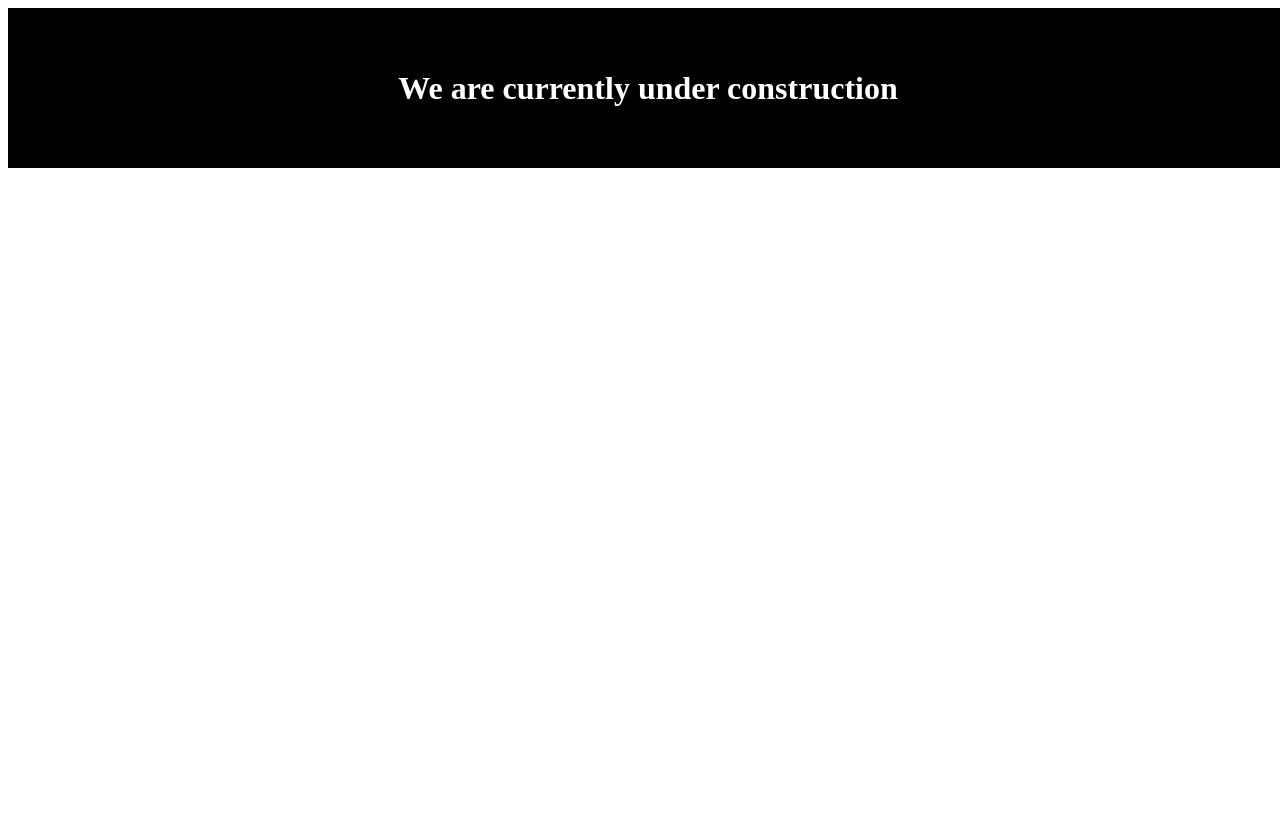
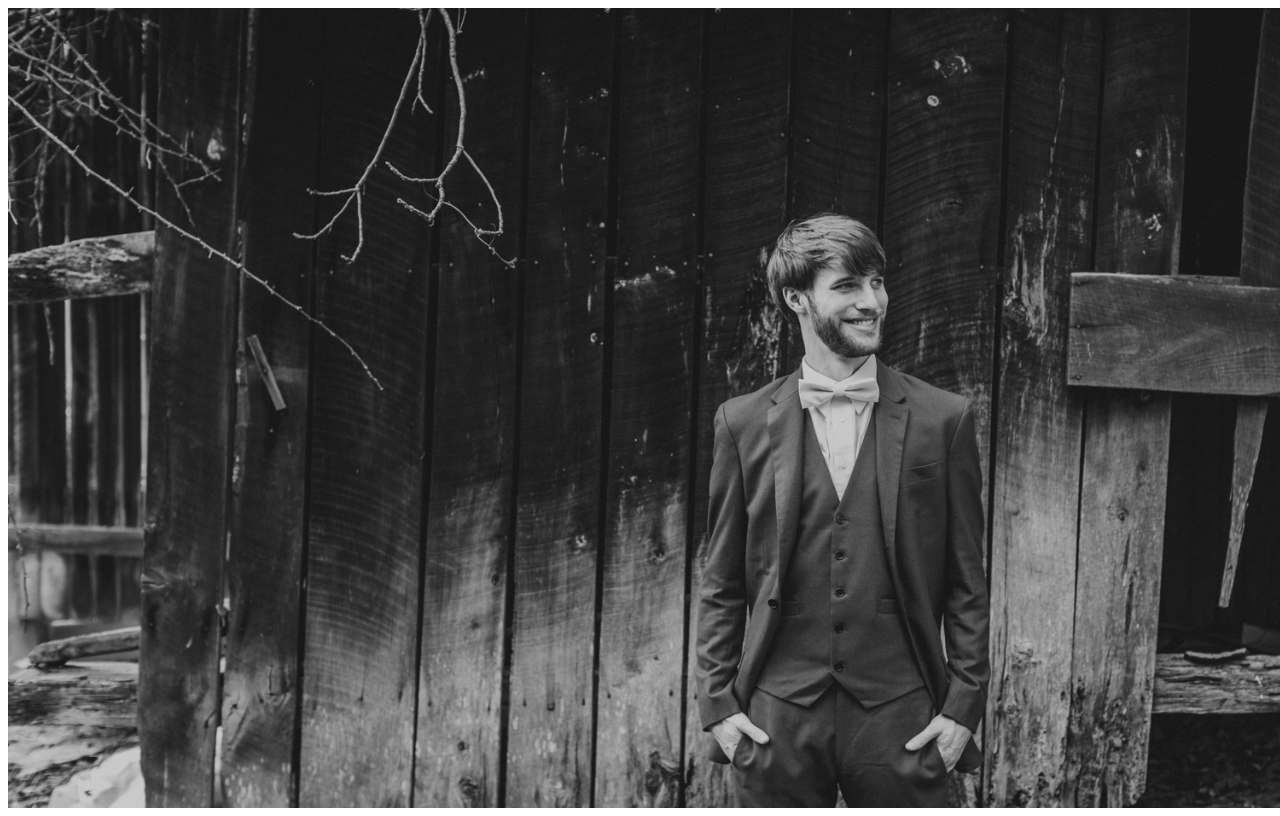
Before and after one commit to danandabbey/danieljohn.net, a React (Vite) app: page / in a window 1280 px wide. Built offline with nearby package versions, Linux system fonts and the light colour scheme; the HTML template or start-up script is replaced by a standard one.

Commit message:
added photo

```diff
--- a/src/App.tsx
+++ b/src/App.tsx
@@ -1,30 +1,8 @@
+import style from './assets/styles'
 
 const App = () => {
-
-  const app = {
-    'alignItems': 'center',
-    'height': '100vh',
-    'width': '100vw',
-  }
-
-  const textStyle: any = {
-    'color': '#fff',
-    'fontSize': '32px',
-  }
-  const container = {
-    'display': 'flex',
-    'alignItems': 'center',
-    'backgroundColor': '#000',
-    'justifyContent': 'center',
-    'height': '20%',
-    'width': '100%'
-  }
-
   return (
-    <div style={app}>
-      <div style={container}>
-        <h1 style={textStyle}>We are currently under construction</h1>
-      </div>
+    <div style={style.app}>
     </div>
   )
 };
--- /dev/null
+++ b/src/assets/styles.ts
@@ -0,0 +1,13 @@
+const style = {
+    'app': {
+        'backgroundImage' : 'url(./portrait.jpg)',
+        'backgroundRepeat': 'no-repeat',
+        'backgroundSize': 'cover',
+        'backgroundAttachment': 'fixed',
+        'backgroundPosition': 'center center',
+        'width': '100vw',
+        'height' : '100vh',
+    }
+};
+
+export default style
```
Also changed, not shown: public/portrait.jpg (added).
